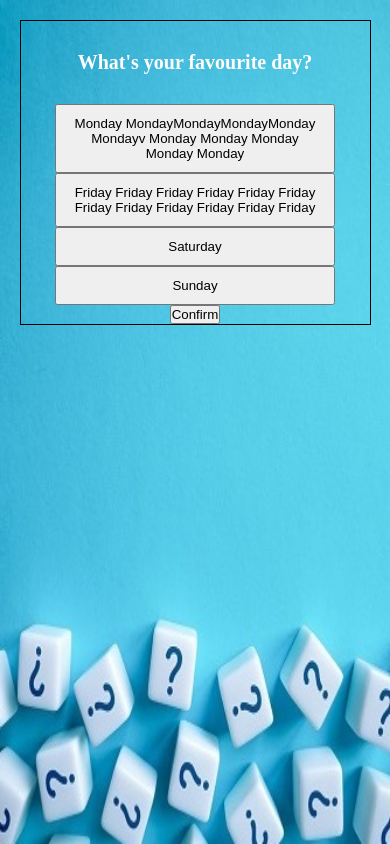
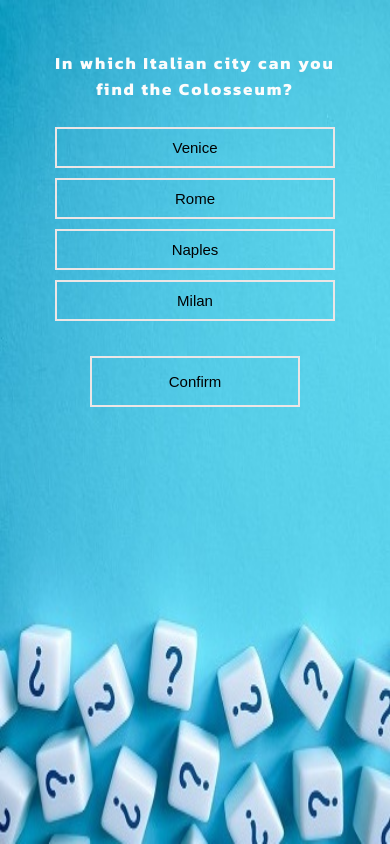
Before and after one commit to OskarKuchta/React-Quiz, a React (Vite) app in the folder app/: page / in a window 390 px wide. Built offline with nearby package versions, Linux system fonts and the light colour scheme.

Commit message:
Style page done, now start with logic

```diff
--- a/app/index.html
+++ b/app/index.html
@@ -4,6 +4,12 @@
     <meta charset="UTF-8" />
     <link rel="icon" type="image/svg+xml" href="/quiz-icon.jpg" />
     <meta name="viewport" content="width=device-width, initial-scale=1.0" />
+    <link rel="preconnect" href="https://fonts.googleapis.com" />
+    <link rel="preconnect" href="https://fonts.gstatic.com" crossorigin />
+    <link
+      href="https://fonts.googleapis.com/css2?family=Kanit:ital,wght@0,700;1,300&display=swap"
+      rel="stylesheet"
+    />
     <title>Quiz React</title>
   </head>
   <body>
--- a/app/src/components/App.jsx
+++ b/app/src/components/App.jsx
@@ -5,10 +5,10 @@ const App = () => {
   return (
     <main className="container">
       <Question />
-      <Answer val="Monday MondayMondayMondayMonday Mondayv Monday Monday Monday Monday Monday " />
-      <Answer val="Friday Friday Friday  Friday Friday Friday Friday Friday Friday Friday Friday Friday " />
-      <Answer val="Saturday" />
-      <Answer val="Sunday" />
+      <Answer val="Venice" />
+      <Answer val="Rome" />
+      <Answer val="Naples" />
+      <Answer val="Milan" />
       <Submit />
     </main>
   );
--- a/app/src/components/anserws.jsx
+++ b/app/src/components/anserws.jsx
@@ -1,9 +1,14 @@
 import PropTypes from "prop-types";
 
 const Answer = (props) => {
+  const getValue = () => {
+    console.log(props.val);
+  };
   return (
     <>
-      <button className="option">{props.val}</button>
+      <button onClick={getValue} className="btn option">
+        {props.val}
+      </button>
     </>
   );
 };
--- a/app/src/components/question.jsx
+++ b/app/src/components/question.jsx
@@ -1,5 +1,9 @@
 const Question = () => {
-  return <h2 className="question">What&apos;s your favourite day?</h2>;
+  return (
+    <h2 className="question">
+      In which Italian city can you find the Colosseum?
+    </h2>
+  );
 };
 
 export default Question;
--- a/app/src/components/submit.jsx
+++ b/app/src/components/submit.jsx
@@ -1,5 +1,5 @@
 const Submit = () => {
-  return <button>Confirm</button>;
+  return <button className="btn submit">Confirm</button>;
 };
 
 export default Submit;
--- a/app/src/index.css
+++ b/app/src/index.css
@@ -13,16 +13,17 @@ body {
   background-image: url("/background.jpg");
   background-repeat: no-repeat;
   background-size: 100% 100%;
+  font-family: "Kanit", sans-serif;
+  letter-spacing: 0.2rem;
 }
 
 .container {
   display: flex;
   flex-direction: column;
   align-items: center;
-  border: 1px solid black;
   margin: 5%;
   width: 55%;
-  height: 55rem;
+  height: 100%;
 }
 
 .question {
@@ -32,9 +33,33 @@ body {
   padding: 3rem;
 }
 
-.option {
+.btn {
   width: 80%;
-  padding: 1rem;
+  padding: 1.5rem;
+  margin: 0.8rem;
+  cursor: pointer;
+  font-size: 1.8rem;
+  background: none;
+  border: 2px solid rgb(236, 230, 230);
+  transition: 1s background-color ease-in-out;
+}
+
+.submit {
+  margin-top: 7rem;
+  width: 60%;
+}
+
+.btn:hover,
+.btn:focus {
+  background-color: #a972cb;
+  border: 2px solid #a972cb;
+  color: rgb(240, 234, 234);
+}
+
+.submit:hover,
+.submit:focus {
+  background-color: #93cb72;
+  border: 2px solid #93cb72;
 }
 
 @media screen and (max-width: 700px) {
@@ -45,4 +70,18 @@ body {
     width: 90%;
     height: 100%;
   }
+  .question {
+    padding-bottom: 2rem;
+    font-size: 1.7rem;
+  }
+  .btn {
+    font-size: 1.5rem;
+  }
+  .option {
+    padding: 1rem;
+    margin: 0.5rem;
+  }
+  .submit {
+    margin-top: 3rem;
+  }
 }
--- a/app/src/index.scss
+++ b/app/src/index.scss
@@ -11,16 +11,17 @@ body {
   background-image: url("/background.jpg");
   background-repeat: no-repeat;
   background-size: 100% 100%;
+  font-family: "Kanit", sans-serif;
+  letter-spacing: 0.2rem;
 }
 
 .container {
   display: flex;
   flex-direction: column;
   align-items: center;
-  border: 1px solid black;
   margin: 5%;
   width: 55%;
-  height: 55rem;
+  height: 100%;
 }
 .question {
   text-align: center;
@@ -28,9 +29,31 @@ body {
   font-size: 2rem;
   padding: 3rem;
 }
-.option {
+.btn {
   width: 80%;
-  padding: 1rem;
+  padding: 1.5rem;
+  margin: 0.8rem;
+  cursor: pointer;
+  font-size: 1.8rem;
+  background: none;
+  border: 2px solid rgb(236, 230, 230);
+  transition: 1s background-color ease-in-out;
+}
+
+.submit {
+  margin-top: 7rem;
+  width: 60%;
+}
+.btn:hover,
+.btn:focus {
+  background-color: #a972cb;
+  border: 2px solid #a972cb;
+  color: rgb(240, 234, 234);
+}
+.submit:hover,
+.submit:focus {
+  background-color: #93cb72;
+  border: 2px solid #93cb72;
 }
 @media screen and (max-width: 700px) {
   body {
@@ -40,4 +63,18 @@ body {
     width: 90%;
     height: 100%;
   }
+  .question {
+    padding-bottom: 2rem;
+    font-size: 1.7rem;
+  }
+  .btn {
+    font-size: 1.5rem;
+  }
+  .option {
+    padding: 1rem;
+    margin: 0.5rem;
+  }
+  .submit {
+    margin-top: 3rem;
+  }
 }
```
